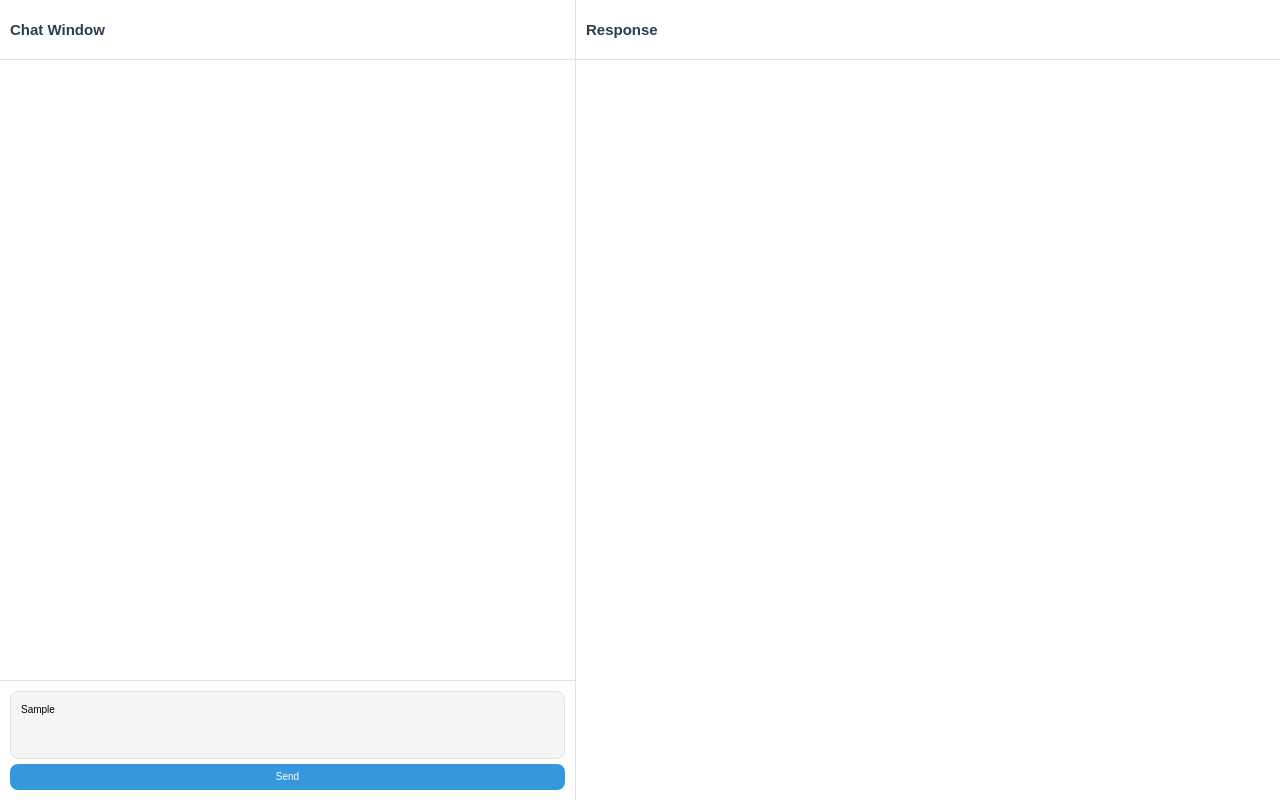
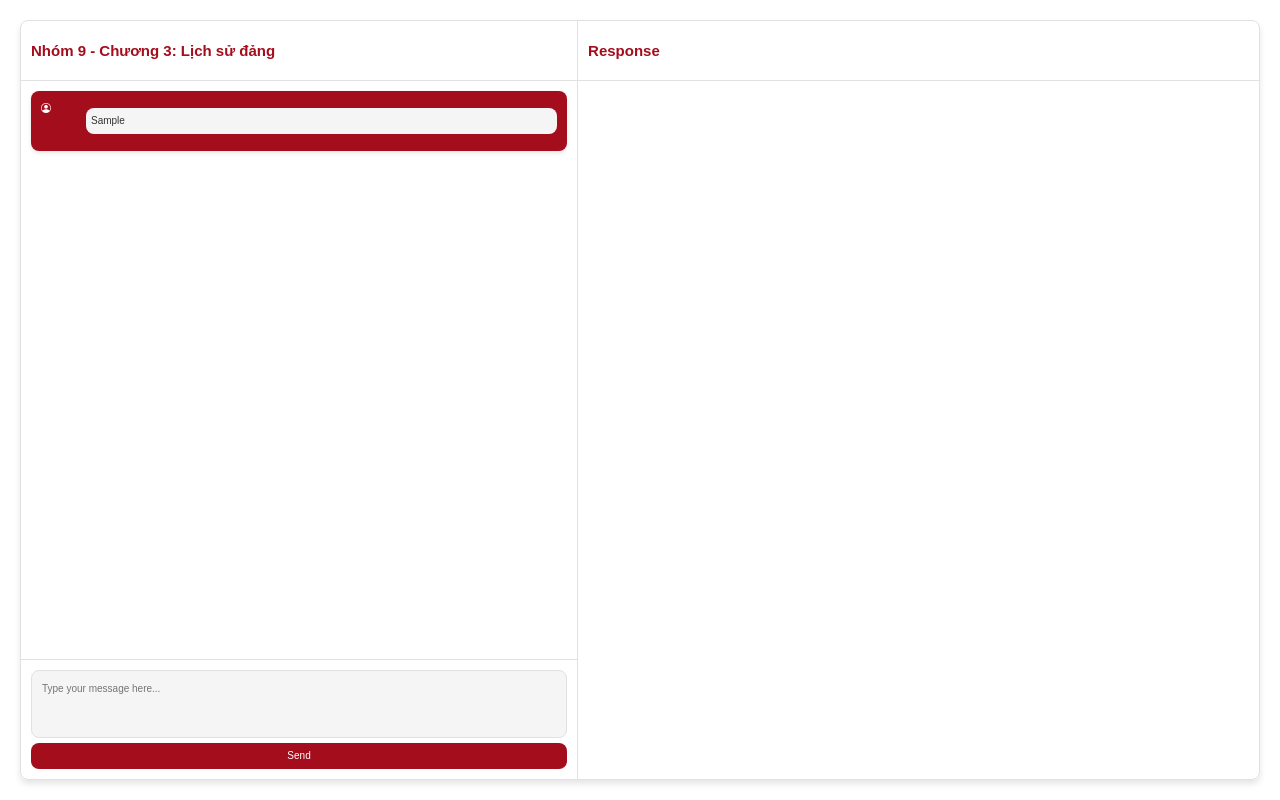
Before and after one commit to AnonyFriday/_LEARNING_MLN111, a website built with Vite: page index.html in a window 1280 px wide. Both pictures are taken after typing "Sample" into the empty fields and a click on the button "Send". Built offline with nearby package versions, Linux system fonts and the light colour scheme.

Commit message:
Add overrral style

```diff
--- a/index.html
+++ b/index.html
@@ -4,23 +4,38 @@
     <meta charset="UTF-8" />
     <meta name="viewport" content="width=device-width, initial-scale=1.0" />
     <title>Chat Interface - MLN111</title>
+
+    <!-- Vendor Styles -->
+    <link rel="stylesheet" href="node_modules/bootstrap-icons/font/bootstrap-icons.min.css" />
+
+    <!-- Custom Styles -->
     <link rel="stylesheet" href="/src/styles/css/main.css" />
+
+    <!-- Scripts -->
+    <script src="/src/scripts/chat.js" defer="true"></script>
   </head>
   <body>
+    <!-- Chat Container -->
     <div class="chat-container">
       <div class="chat-window">
+        <!-- Chat Title -->
         <div class="chat-window__header">
-          <h1 class="chat-window__title">Chat Window</h1>
+          <h1 class="chat-window__title">Nhóm 9 - Chương 3: Lịch sử đảng</h1>
         </div>
+
+        <!-- Chat Messages -->
         <div class="chat-window__messages" id="chatMessages">
           <!-- Messages will be dynamically added here -->
         </div>
+
+        <!-- Input Area and button -->
         <div class="chat-window__input">
           <textarea class="chat-window__textarea" placeholder="Type your message here..." id="messageInput"></textarea>
           <button class="chat-window__send-btn" id="sendButton">Send</button>
         </div>
       </div>
 
+      <!-- Response Window  -->
       <div class="response-window">
         <div class="response-window__header">
           <h2 class="response-window__title">Response</h2>
@@ -30,7 +45,5 @@
         </div>
       </div>
     </div>
-
-    <script type="module" src="/src/js/main.js"></script>
   </body>
 </html>
--- a/package.json
+++ b/package.json
@@ -11,5 +11,8 @@
   "devDependencies": {
     "sass": "^1.69.5",
     "vite": "^5.0.8"
+  },
+  "dependencies": {
+    "bootstrap-icons": "^1.11.3"
   }
 }
--- /dev/null
+++ b/src/scripts/chat.js
@@ -0,0 +1,69 @@
+// ===========================
+// === Element references
+// ===========================
+
+const chatWindow = document.querySelector(".chat-window__messages");
+const inputField = document.querySelector(".chat-window__textarea");
+const sendButton = document.querySelector(".chat-window__send-btn");
+
+// ===========================
+// === Methods
+// ===========================
+
+/**
+ * Create a message element with value inputted from the message
+ * @param {*} message
+ * @returns
+ */
+
+const createMessageElement = (message) => {
+  // create message element container
+  const messageElement = document.createElement("div");
+  messageElement.classList.add("chat-message");
+
+  // create message content element
+  const messageContent = document.createElement("div");
+  messageContent.classList.add("chat-message__content");
+  messageContent.appendChild(document.createTextNode(message));
+
+  // create avatar element
+  const avatarElement = document.createElement("i");
+  avatarElement.classList.add("chat-message__avatar");
+  avatarElement.classList.add("bi", "bi-person-circle");
+
+  messageElement.appendChild(avatarElement);
+  messageElement.appendChild(messageContent);
+  return messageElement;
+};
+
+/**
+ *
+ * @param {*} messageElement
+ */
+const appendMessageElementToChatWindow = (messageElement) => {
+  chatWindow.appendChild(messageElement);
+  chatWindow.scrollTop = chatWindow.scrollHeight;
+};
+
+const handleSendMessage = () => {
+  const message = inputField.value.trim();
+  if (message) {
+    const messageElement = createMessageElement(message);
+    appendMessageElementToChatWindow(messageElement);
+    inputField.value = "";
+  }
+};
+
+// ===========================
+// === Event listeners
+// ===========================
+
+sendButton.addEventListener("click", handleSendMessage);
+
+inputField.addEventListener("keypress", (e) => {
+  if (e.key === "Enter" && !e.shiftKey) {
+    e.preventDefault();
+    e.stopPropagation();
+    handleSendMessage();
+  }
+});
--- a/src/scss/main.scss
+++ /dev/null
@@ -1,26 +0,0 @@
-@use 'abstracts/variables';
-@use 'abstracts/functions';
-@use 'abstracts/mixins';
-
-@use 'base/reset';
-@use 'base/typography';
-
-@use 'layout/header';
-@use 'layout/footer';
-@use 'layout/section';
-
-@use 'components/buttons';
-@use 'components/titles';
-
-@use 'pages/home';
-
-@use 'themes/default';
-
-body {
-    min-height: 100vh;
-    background-image: var(--bg-image);
-    background-size: cover;
-    background-position: center;
-    background-attachment: fixed;
-    color: var(--text-color);
-}
--- a/src/styles/scss/abstracts/_variables.scss
+++ b/src/styles/scss/abstracts/_variables.scss
@@ -1,8 +1,14 @@
+@use "sass:color";
+
 // Colors
-$color-primary: #2c3e50;
+$color-primary: #A40D1C;
 $color-secondary: #34495e;
-$color-accent: #3498db;
-$color-text: #333333;
+
+$color-accent: #A40D1C;
+$color-accent-dark: color.adjust($color-accent, $lightness: -20%);
+
+$color-text: #FFFFFF;
+$color-text-dark: color.adjust($color-text, $lightness: -80%);
 $color-bg: #ffffff;
 $color-border: #e1e1e1;
 $color-input-bg: #f5f5f5;
--- a/src/styles/scss/base/_reset.scss
+++ b/src/styles/scss/base/_reset.scss
@@ -12,8 +12,13 @@ html {
 }
 
 body {
-    font-family: var(--font-primary);
     line-height: 1.6;
+    font-family: $font-family-primary;
+    background-color: $color-bg;
+    height: 100vh;
+    overflow: hidden;
+    padding: 2rem;
+
     -webkit-font-smoothing: antialiased;
     -moz-osx-font-smoothing: grayscale;
 }
--- /dev/null
+++ b/src/styles/scss/components/_chat-message.scss
@@ -0,0 +1,26 @@
+.chat-message {
+    display: flex;
+    align-items: center;
+    padding: $spacing-md;
+    background-color: $color-accent;
+    color: white;
+    border-radius: $border-radius;
+    width: 100%;
+    box-shadow: 0 2px 4px rgba(0, 0, 0, 0.1);
+    word-break: break-word;
+
+    &__avatar {
+        width: 40px;
+        height: 40px;
+        border-radius: 50%;
+        margin-right: $spacing-sm;
+    }
+
+    &__content {
+        flex: 1;
+        padding: $spacing-sm;
+        background-color: $color-input-bg;
+        border-radius: $border-radius;
+        color: $color-text-dark;
+    }
+}
--- /dev/null
+++ b/src/styles/scss/components/_chat-window.scss
@@ -0,0 +1,72 @@
+// Chat window component styles
+@use "sass:color";
+
+.chat-window {
+    width: $chat-window-width;
+    height: 100%;
+    border-right: 1px solid $color-border;
+    display: flex;
+    flex-direction: column;
+
+    &__header {
+        height: $header-height;
+        padding: $spacing-md;
+        border-bottom: 1px solid $color-border;
+        display: flex;
+        align-items: center;
+    }
+
+    &__title {
+        font-size: $font-size-xl;
+        color: $color-primary;
+    }
+
+    &__messages {
+        flex: 1;
+        padding: $spacing-md;
+        overflow-y: auto;
+        display: flex;
+        flex-direction: column;
+        gap: $spacing-md;
+    }
+
+    &__input {
+        height: $input-height;
+        padding: $spacing-md;
+        border-top: 1px solid $color-border;
+        display: flex;
+        flex-direction: column;
+        gap: $spacing-sm;
+    }
+
+    &__textarea {
+        flex: 1;
+        padding: $spacing-md;
+        border: 1px solid $color-border;
+        border-radius: $border-radius;
+        background-color: $color-input-bg;
+        resize: none;
+        font-family: inherit;
+        font-size: $font-size-base;
+
+        &:focus {
+            outline: none;
+            border-color: $color-accent;
+        }
+    }
+
+    &__send-btn {
+        padding: $spacing-sm $spacing-lg;
+        background-color: $color-accent;
+        color: $color-bg;
+        border: none;
+        border-radius: $border-radius;
+        cursor: pointer;
+        font-size: $font-size-base;
+        transition: background-color 0.2s;
+
+        &:hover {
+            background-color: $color-accent-dark;
+        }
+    }
+}
--- a/src/styles/scss/components/_chat.scss
+++ /dev/null
@@ -1,67 +0,0 @@
-// Chat window component styles
-.chat-window {
-    width: $chat-window-width;
-    height: 100%;
-    border-right: 1px solid $color-border;
-    display: flex;
-    flex-direction: column;
-
-    &__header {
-        height: $header-height;
-        padding: $spacing-md;
-        border-bottom: 1px solid $color-border;
-        display: flex;
-        align-items: center;
-    }
-
-    &__title {
-        font-size: $font-size-xl;
-        color: $color-primary;
-    }
-
-    &__messages {
-        flex: 1;
-        padding: $spacing-md;
-        overflow-y: auto;
-    }
-
-    &__input {
-        height: $input-height;
-        padding: $spacing-md;
-        border-top: 1px solid $color-border;
-        display: flex;
-        flex-direction: column;
-        gap: $spacing-sm;
-    }
-
-    &__textarea {
-        flex: 1;
-        padding: $spacing-md;
-        border: 1px solid $color-border;
-        border-radius: $border-radius;
-        background-color: $color-input-bg;
-        resize: none;
-        font-family: inherit;
-        font-size: $font-size-base;
-
-        &:focus {
-            outline: none;
-            border-color: $color-accent;
-        }
-    }
-
-    &__send-btn {
-        padding: $spacing-sm $spacing-lg;
-        background-color: $color-accent;
-        color: $color-bg;
-        border: none;
-        border-radius: $border-radius;
-        cursor: pointer;
-        font-size: $font-size-base;
-        transition: background-color 0.2s;
-
-        &:hover {
-            background-color: darken($color-accent, 10%);
-        }
-    }
-}
--- /dev/null
+++ b/src/styles/scss/layout/_chat-container.scss
@@ -0,0 +1,29 @@
+.chat-container {
+    display: flex;
+    height: 100%;
+    width: 100%;
+    background-color: rgba(255, 255, 255, 0.95);
+    border: 1px solid $color-border;
+    box-shadow: 0 4px 6px rgba(0, 0, 0, 0.1);
+    border-radius: 8px;
+    overflow: hidden;
+}
+
+@media (max-width: $breakpoint-md) {
+    .chat-container {
+        flex-direction: column;
+        border-radius: 0;
+        box-shadow: none;
+    }
+
+    .chat-window,
+    .response-window {
+        width: 100%;
+        height: 50vh;
+    }
+
+    .chat-window {
+        border-right: none;
+        border-bottom: 1px solid $color-border;
+    }
+}
--- a/src/styles/scss/layout/_container.scss
+++ /dev/null
@@ -1,22 +0,0 @@
-.chat-container {
-    display: flex;
-    height: 100vh;
-    width: 100%;
-}
-
-@media (max-width: $breakpoint-md) {
-    .chat-container {
-        flex-direction: column;
-    }
-
-    .chat-window,
-    .response-window {
-        width: 100%;
-        height: 50vh;
-    }
-
-    .chat-window {
-        border-right: none;
-        border-bottom: 1px solid $color-border;
-    }
-}
--- a/src/styles/scss/layout/_footer.scss
+++ /dev/null
@@ -1,12 +0,0 @@
-.footer {
-    min-height: 100vh;
-    display: flex;
-    justify-content: center;
-    align-items: center;
-    text-align: center;
-    padding: 2rem;
-
-    &__text {
-        font-size: 2rem;
-    }
-}
--- a/src/styles/scss/layout/_header.scss
+++ /dev/null
@@ -1,15 +0,0 @@
-.header {
-    height: 100vh;
-    display: flex;
-    justify-content: center;
-    align-items: center;
-    text-align: center;
-    padding: 2rem;
-
-    color: $color-primary;
-
-    &__title {
-        font-size: 2.5rem;
-        max-width: 800px;
-    }
-}
--- a/src/styles/scss/main.scss
+++ b/src/styles/scss/main.scss
@@ -1,20 +1,23 @@
 // Abstracts
-@import 'abstracts/variables'; // Base
+@import 'abstracts/variables';
 @import 'base/reset';
 
 // Layout
-@import 'layout/container';
+@import 'layout/chat-container';
 
 // Components
-@import 'components/chat';
-@import 'components/response';
+@import 'components/chat-window';
+@import 'components/chat-message';
+@import 'components/response-window';
+
+
 
 // Base styles
 body {
     font-family: $font-family-primary;
     font-size: $font-size-base;
-    color: $color-text;
     background-color: $color-bg;
     height: 100vh;
     overflow: hidden;
+    padding: 2rem;
 }
```
Also changed, not shown: README.md, src/styles/css/main.css, src/styles/scss/components/_response-window.scss (renamed from src/styles/scss/components/_response.scss), 3 other files.
